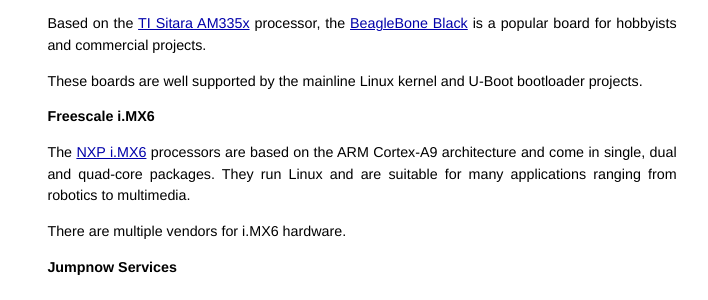
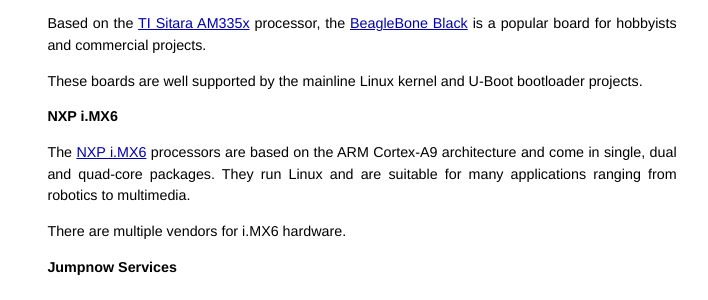
Before and after one commit to jumpnow/jumpnowtek-site, a Jekyll site: the page built from consulting/index.html, in a window 1280 px wide. Shown: the part 680-980 px from the top of the page, without its empty margins (278-986 px from the left). Built offline with Jekyll 4.4.1, drawn with Linux system fonts in a browser that asks for light colours.

Commit message:
Missed an freescale reference

```diff
--- a/consulting/index.html
+++ b/consulting/index.html
@@ -49,7 +49,7 @@
     These boards are well supported by the mainline Linux kernel and U-Boot bootloader projects.
   </p>
 
-<h2>Freescale i.MX6</h2>
+<h2>NXP i.MX6</h2>
   <p>
     The <a href="http://www.nxp.com/products/microcontrollers-and-processors/arm-processors/i.mx-applications-processors/i.mx-6-processors:IMX6X_SERIES">NXP i.MX6</a>
     processors are based on the ARM Cortex-A9 architecture and come in single, dual and quad-core packages.
```
